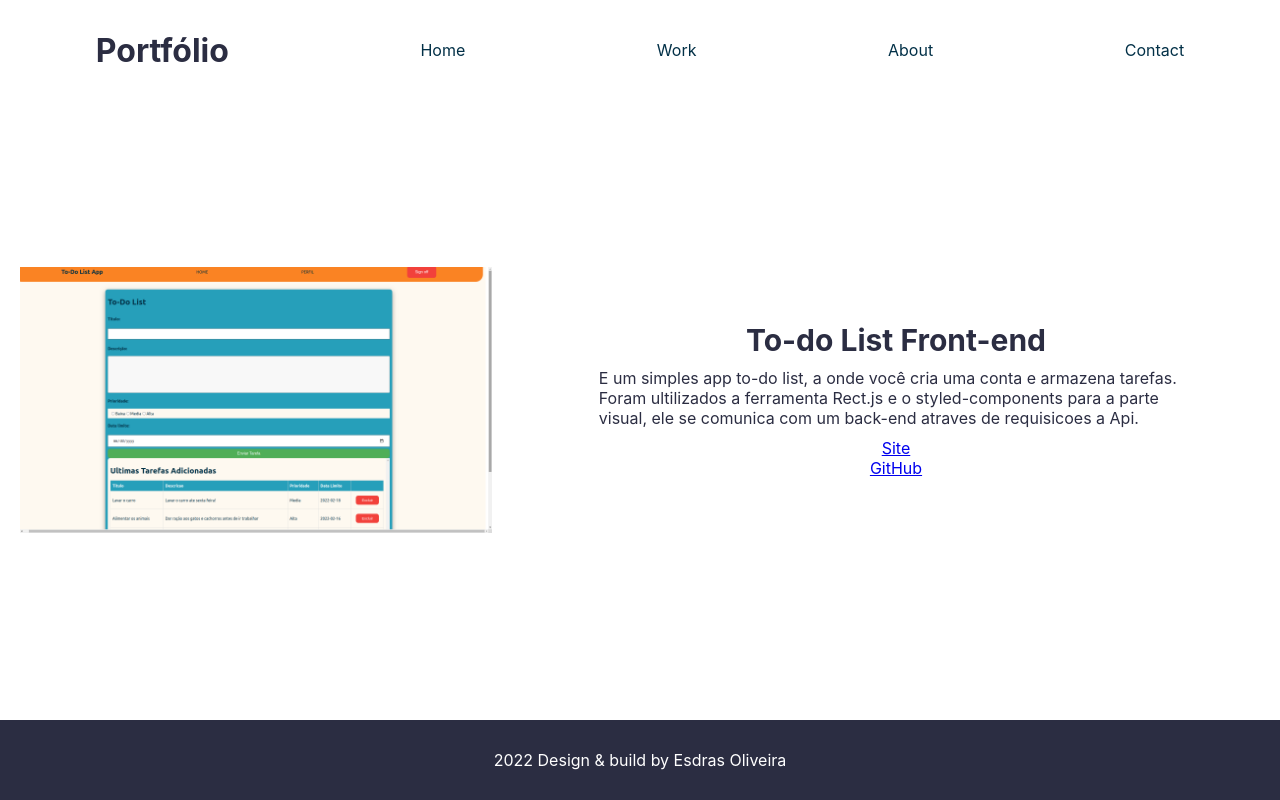
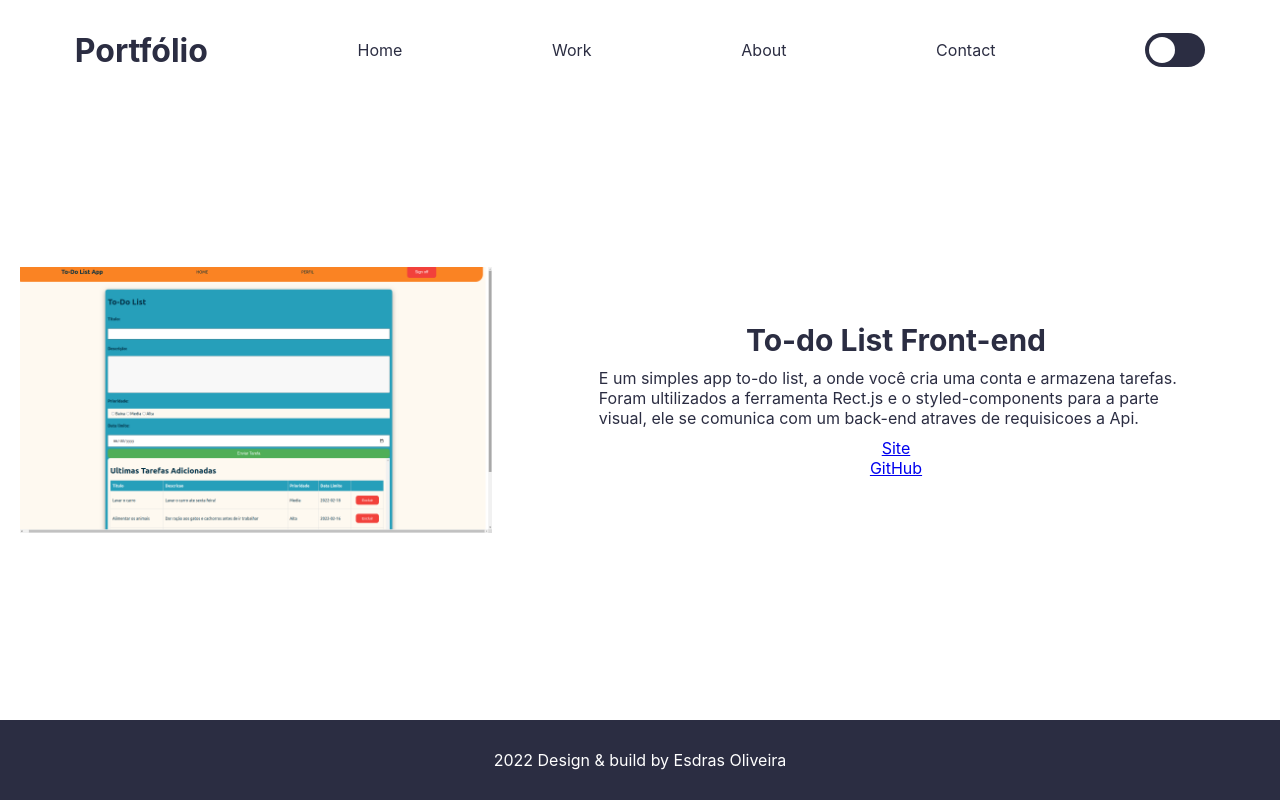
Before and after one commit to esdrasoliveira5/meu-portfolio, a React (Create React App) app: page /project/1 in a window 1280 px wide. Built offline with nearby package versions, Linux system fonts and the light colour scheme.

Commit message:
DarkMode

```diff
--- a/src/components/Footer.jsx
+++ b/src/components/Footer.jsx
@@ -1,19 +1,34 @@
-import React from 'react';
+import React, { useContext } from 'react';
 import styled from 'styled-components';
+import PortfolioContext from '../context/AppContext';
 
-const FooterStyle = styled.footer`
-  color: white;
+function Footer() {
+  const { nightMode } = useContext(PortfolioContext);
+  const backgroundColor = !nightMode ? '#2B2D42' : 'white';
+  const fontColor = !nightMode ? 'white' : '#2B2D42';
+  const animation = !nightMode ? 'whiteToBlack' : 'BlackToWhite';
+
+  const FooterStyle = styled.footer`
+  color: ${fontColor};
   display: flex;
   justify-content: center;
   align-items: center;
-  background-color: #2b2d42;
+  background-color: ${backgroundColor};
   height: 80px;
   position: absolute;
   bottom: 0;
   width: 100%;
-`;
 
-function Footer() {
+  animation: ${animation} 5s;
+  @keyframes whiteToBlack {
+    from {background-color: white;}
+    to {background-color: #2B2D42;}
+  }
+  @keyframes BlackToWhite {
+    from {background-color: #2B2D42;}
+    to {background-color: white;}
+  }
+  `;
   return (
     <FooterStyle>
       <p>2022 Design & build by Esdras Oliveira</p>
--- a/src/components/Header.jsx
+++ b/src/components/Header.jsx
@@ -1,47 +1,65 @@
-import React from 'react';
+import React, { useContext } from 'react';
 import { Link } from 'react-router-dom';
 import styled from 'styled-components';
+import PortfolioContext from '../context/AppContext';
+import Switch from './Switch';
 
-const HeaderStyled = styled.header`
+function Header() {
+  const { nightMode } = useContext(PortfolioContext);
+  const backgroundColor = nightMode ? '#2B2D42' : 'white';
+  const fontColor = nightMode ? 'white' : '#2B2D42';
+  const animation = nightMode ? 'whiteToBlack' : 'BlackToWhite';
+
+  const HeaderStyled = styled.header`
   display: flex;
   justify-content: space-around;
   align-items: center;
-  background-color: white;
   position: fixed;
   top: 0;
   width: 100%;
   height: 100px;
   z-index: 1;
-`;
+  background-color: ${backgroundColor};
+  color:${fontColor};
 
-function Header() {
+  animation: ${animation} 5s;
+  @keyframes whiteToBlack {
+    from {background-color: white;}
+    to {background-color: #2B2D42;}
+  }
+  @keyframes BlackToWhite {
+    from {background-color: #2B2D42;}
+    to {background-color: white;}
+  }
+  a {
+    text-decoration: none;
+    color: ${fontColor};
+  }
+  `;
   return (
     <HeaderStyled>
       <h1>Portfólio</h1>
       <Link
-        style={{ textDecoration: 'none', color: '#023047' }}
         to="/"
       >
         Home
       </Link>
       <Link
-        style={{ textDecoration: 'none', color: '#023047' }}
         to="/work"
       >
         Work
       </Link>
       <Link
-        style={{ textDecoration: 'none', color: '#023047' }}
         to="/about"
       >
         About
       </Link>
       <Link
-        style={{ textDecoration: 'none', color: '#023047' }}
         to="/contact"
       >
         Contact
       </Link>
+      <Switch />
     </HeaderStyled>
   );
 }
--- /dev/null
+++ b/src/components/Switch.jsx
@@ -0,0 +1,82 @@
+import React, { useContext, useEffect, useState } from 'react';
+import styled from 'styled-components';
+import PortfolioContext from '../context/AppContext';
+
+const SwitchLabel = styled.label`
+  position: relative;
+  display: inline-block;
+  width: 60px;
+  height: 34px;
+    input {
+      opacity: 0;
+      width: 0;
+      height: 0;
+    }
+    span {
+      position: absolute;
+      cursor: pointer;
+      top: 0;
+      left: 0;
+      right: 0;
+      bottom: 0;
+      background-color: #2B2D42;
+      -webkit-transition: .4s;
+      transition: .4s;
+      border-radius: 34px;
+    }
+
+    span:before {
+      position: absolute;
+      content: "";
+      height: 26px;
+      width: 26px;
+      left: 4px;
+      bottom: 4px;
+      background-color: white;
+      -webkit-transition: .4s;
+      transition: .4s;
+      border-radius: 50%;
+    }
+
+
+    input:checked + span {
+      background-color: white;
+    }
+
+    input:focus + span {
+      box-shadow: 0 0 1px white;
+    }
+    input:checked +span:before {
+      background-color: #2B2D42;
+      -webkit-transform: translateX(26px);
+      -ms-transform: translateX(26px);
+      transform: translateX(26px);
+    }
+`;
+
+function Switch() {
+  const { nightMode, setNightMode } = useContext(PortfolioContext);
+  const [checkBox, setCheckBox] = useState(false);
+  useEffect(() => {
+    setCheckBox(nightMode);
+  }, []);
+
+  function handleNightMode({ target }) {
+    const value = target.type === 'checkbox' ? target.checked : target.value;
+    setCheckBox(value);
+    setNightMode(value);
+  }
+  return (
+    <SwitchLabel className="switch">
+      <input
+        type="checkbox"
+        checked={checkBox}
+        name="switch"
+        onChange={(event) => handleNightMode(event)}
+      />
+      <span className="slider round" />
+    </SwitchLabel>
+  );
+}
+
+export default Switch;
--- a/src/context/PortfolioProvider.js
+++ b/src/context/PortfolioProvider.js
@@ -59,8 +59,13 @@
       github: '',
     },
   ]);
-
-  const contextValue = useMemo(() => ({ projects, setProjects }), []);
+  const [nightMode, setNightMode] = useState(false);
+  const contextValue = useMemo(() => ({
+    projects,
+    setProjects,
+    nightMode,
+    setNightMode,
+  }), [nightMode, setNightMode]);
 
   return (
     <PortfolioContext.Provider value={contextValue}>
--- a/src/index.css
+++ b/src/index.css
@@ -7,7 +7,6 @@
 
 body {
   min-height: 100vh;
-  color: #2B2D42;
   font-family: -apple-system, BlinkMacSystemFont, 'Montserrat', 'Segoe UI', 'Roboto', 'Oxygen',
     'Ubuntu', 'Cantarell', 'Fira Sans', 'Droid Sans', 'Helvetica Neue',
     sans-serif;
--- a/src/pages/About.js
+++ b/src/pages/About.js
@@ -1,11 +1,18 @@
-import React from 'react';
+import React, { useContext } from 'react';
 import styled from 'styled-components';
 import Header from '../components/Header';
 import Footer from '../components/Footer';
 import AboutMe from '../components/AboutMe';
 import Skills from '../components/Skills';
+import PortfolioContext from '../context/AppContext';
 
-const BodyStyled = styled.main`
+function About() {
+  const { nightMode } = useContext(PortfolioContext);
+  const backgroundColor = nightMode ? '#2B2D42' : 'white';
+  const fontColor = nightMode ? 'white' : '#2B2D42';
+  const animation = nightMode ? 'whiteToBlack' : 'BlackToWhite';
+
+  const BodyStyled = styled.main`
   padding-top: 150px;
   padding-bottom: 150px;
   display: flex;
@@ -14,9 +21,20 @@
   align-items: center;
   position: relative;
   min-height: 100vh;
+  background-color: ${backgroundColor};
+  color: ${fontColor};
+
+  animation: ${animation} 5s;
+  @keyframes whiteToBlack {
+    from {background-color: white;}
+    to {background-color: #2B2D42;}
+  }
+  @keyframes BlackToWhite {
+    from {background-color: #2B2D42;}
+    to {background-color: white;}
+  }
 `;
 
-function About() {
   return (
     <BodyStyled>
       <Header />
--- a/src/pages/Contact.js
+++ b/src/pages/Contact.js
@@ -1,21 +1,40 @@
-import React from 'react';
+import React, { useContext } from 'react';
 import styled from 'styled-components';
 import Header from '../components/Header';
 import Footer from '../components/Footer';
+import PortfolioContext from '../context/AppContext';
 
-const BodyStyled = styled.main`
+function Contact() {
+  const { nightMode } = useContext(PortfolioContext);
+  const backgroundColor = nightMode ? '#2B2D42' : 'white';
+  const fontColor = nightMode ? 'white' : '#2B2D42';
+  const animation = nightMode ? 'whiteToBlack' : 'BlackToWhite';
+
+  const BodyStyled = styled.main`
   display: flex;
   flex-direction: column;
   justify-content: center;
   align-items: center;
   position: relative;
   min-height: 100vh;
+  background-color: ${backgroundColor};
+  color: ${fontColor};
+
+  animation: ${animation} 5s;
+  @keyframes whiteToBlack {
+    from {background-color: white;}
+    to {background-color: #2B2D42;}
+  }
+  @keyframes BlackToWhite {
+    from {background-color: #2B2D42;}
+    to {background-color: white;}
+  }
   p {
     text-align: center;
   }
 `;
 
-const HiddenBox = styled.div`
+  const HiddenBox = styled.div`
   overflow: hidden;
   h1 {
     font-size: 50px;
@@ -27,7 +46,7 @@
   }
 `;
 
-const ContactBoxStyled = styled.div`
+  const ContactBoxStyled = styled.div`
   @media screen and (max-width: 320px) {
     width: 100%;
   }
@@ -43,7 +62,7 @@
   width: 60%;
   a{
     font-size: 1.5rem;
-    color: #023047
+    color: ${fontColor}
   }
   div {
     margin: 20px;
@@ -58,8 +77,6 @@
     }
   }
 `;
-
-function Contact() {
   return (
     <BodyStyled>
       <Header />
--- a/src/pages/Home.js
+++ b/src/pages/Home.js
@@ -1,7 +1,14 @@
-import React from 'react';
+import React, { useContext } from 'react';
 import styled from 'styled-components';
 import Header from '../components/Header';
 import Footer from '../components/Footer';
+import PortfolioContext from '../context/AppContext';
+
+function Home() {
+  const { nightMode } = useContext(PortfolioContext);
+  const backgroundColor = nightMode ? '#2B2D42' : 'white';
+  const fontColor = nightMode ? 'white' : '#2B2D42';
+  const animation = nightMode ? 'whiteToBlack' : 'BlackToWhite';
 
   const MainStyled = styled.main`
     display: flex;
@@ -10,6 +17,18 @@
     align-items: center;
     position: relative;
     min-height: 100vh;
+    background-color: ${backgroundColor};
+    color: ${fontColor};
+
+    animation: ${animation} 5s;
+    @keyframes whiteToBlack {
+      from {background-color: white;}
+      to {background-color: #2B2D42;}
+    }
+    @keyframes BlackToWhite {
+      from {background-color: #2B2D42;}
+      to {background-color: white;}
+    }
 
     div {
       @media screen and (max-width: 320px) {
@@ -36,8 +55,6 @@
     to {transform: translate(0px, 0px);}
   }
 `;
-
-function Home() {
   return (
     <MainStyled>
       <Header />
--- a/src/pages/Project.js
+++ b/src/pages/Project.js
@@ -5,6 +5,11 @@
 import Header from '../components/Header';
 import PortfolioContext from '../context/AppContext';
 
+function Project() {
+  const { nightMode } = useContext(PortfolioContext);
+  const backgroundColor = nightMode ? '#2B2D42' : 'white';
+  const fontColor = nightMode ? 'white' : '#2B2D42';
+  const animation = nightMode ? 'whiteToBlack' : 'BlackToWhite';
   const MainStyled = styled.main`
     display: flex;
     flex-direction: row;
@@ -12,6 +17,18 @@
     align-items: center;
     position: relative;
     min-height: 100vh;
+    background-color: ${backgroundColor};
+    color: ${fontColor};
+
+    animation: ${animation} 5s;
+    @keyframes whiteToBlack {
+      from {background-color: white;}
+      to {background-color: #2B2D42;}
+    }
+    @keyframes BlackToWhite {
+      from {background-color: #2B2D42;}
+      to {background-color: white;}
+    }
 
     img {
           padding: 20px;
@@ -59,8 +76,6 @@
       to {transform: translate(0px, 0px);}
     }
   `;
-
-function Project() {
   const { projects } = useContext(PortfolioContext);
   const location = useLocation();
   const path = Number(location.pathname.split('/')[2]);
--- a/src/pages/Work.js
+++ b/src/pages/Work.js
@@ -4,6 +4,13 @@
 import Footer from '../components/Footer';
 import PortfolioContext from '../context/AppContext';
 import CardProject from '../components/CardProject';
+
+function Work() {
+  const { projects } = useContext(PortfolioContext);
+  const { nightMode } = useContext(PortfolioContext);
+  const backgroundColor = nightMode ? '#2B2D42' : 'white';
+  const fontColor = nightMode ? 'white' : '#2B2D42';
+  const animation = nightMode ? 'whiteToBlack' : 'BlackToWhite';
 
   const BodyStyled = styled.main`
     padding-top: 150px;
@@ -14,6 +21,18 @@
     align-items: center;
     position: relative;
     min-height: 100vh;
+    background-color: ${backgroundColor};
+    color: ${fontColor};
+
+    animation: ${animation} 5s;
+    @keyframes whiteToBlack {
+      from {background-color: white;}
+      to {background-color: #2B2D42;}
+    }
+    @keyframes BlackToWhite {
+      from {background-color: #2B2D42;}
+      to {background-color: white;}
+    }
     p{
       text-align: center;
     }
@@ -39,10 +58,8 @@
     justify-content: space-around;
     align-items: center;
     width: 80%;
+    color: #2B2D42;
   `;
-
-function Work() {
-  const { projects } = useContext(PortfolioContext);
   return (
     <BodyStyled>
       <Header />
```
Lines whose indentation alone changed are shown as unchanged.
